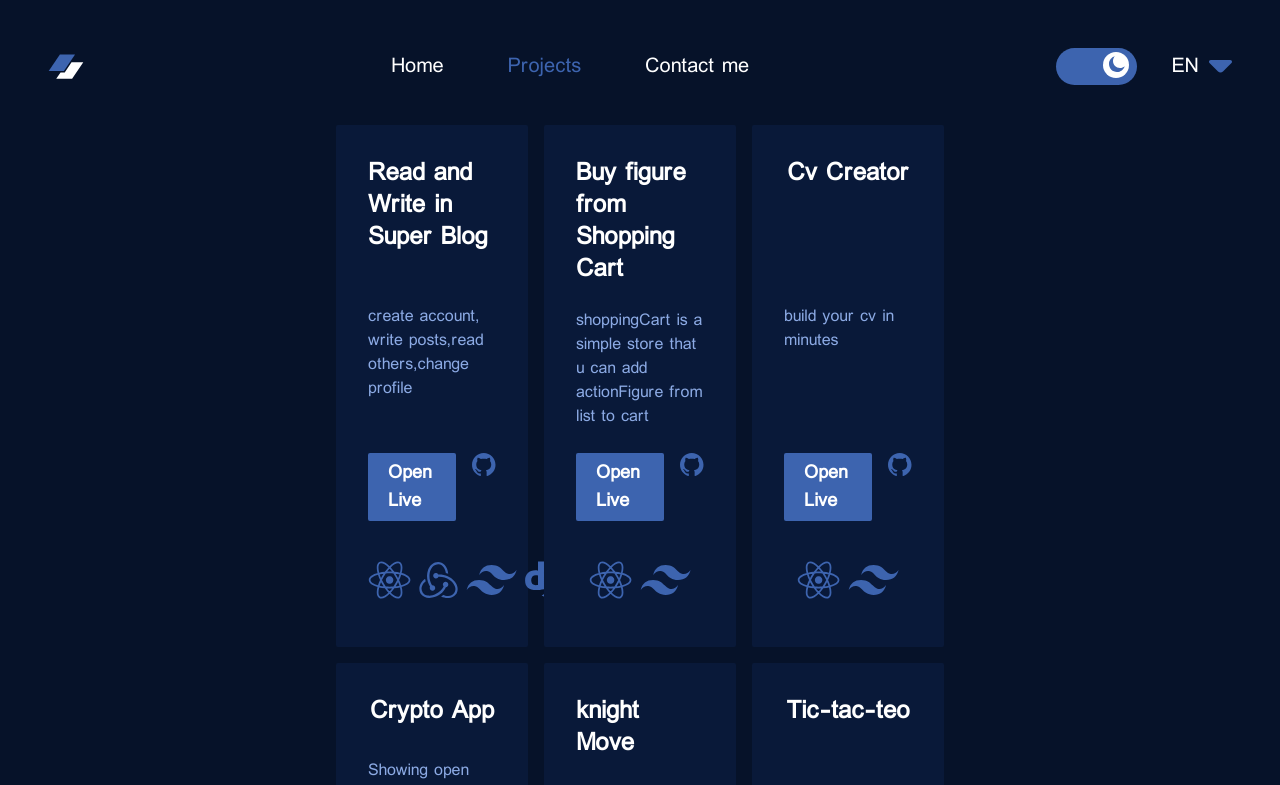
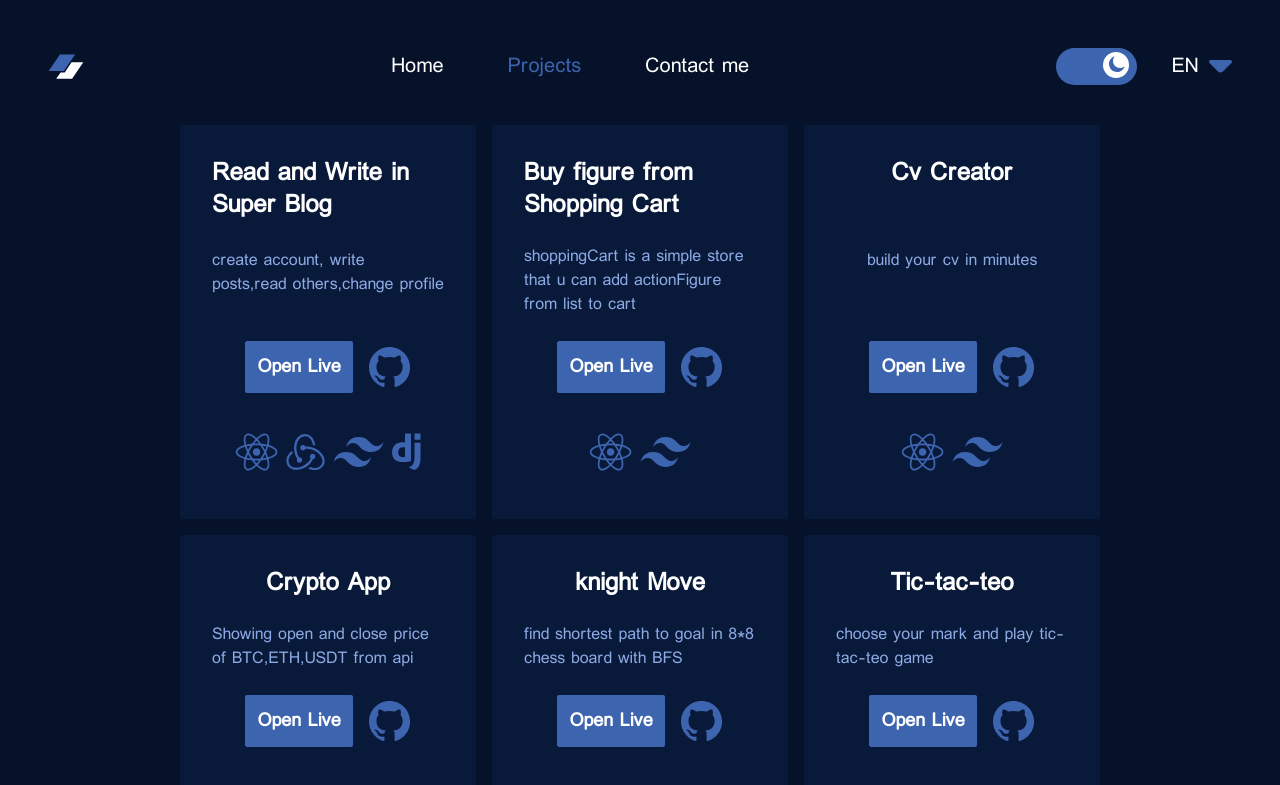
Before and after one commit to hamidrezatakloo/portfolio, a Next.js app: page /projects in a window 1280 px wide. Shown: the top 785 px of the page. Built offline with nearby package versions, Linux system fonts and the light colour scheme.

Commit message:
Set responsive projects page

```diff
--- a/src/components/Project.js
+++ b/src/components/Project.js
@@ -4,7 +4,7 @@ import { useContext } from "react";
 const Project = ({ info }) => {
   const { lang } = useContext(langContext);
   return (
-    <div className="bg-[#091939] flex flex-col gap-6 items-center p-8 rounded-[2px] sm:w-3/12">
+    <div className="bg-[#091939] flex flex-col gap-6 items-center p-8 rounded-[2px] sm:w-5/12 lg:w-3/12">
       <h2
         dir={lang === "FA" ? "rtl" : "ltr"}
         className="text-2xl font-bold text-white flex-1"
@@ -14,10 +14,10 @@ const Project = ({ info }) => {
       <p dir={lang === "FA" ? "rtl" : "ltr"} className="text-[#8CAAE4] flex-1">
         {info.desc[lang]}
       </p>
-      <div className="flex justify-around gap-4">
+      <div className="flex justify-center items-center gap-4">
         <a
           href={info.live}
-          className="bg-secondary text-white font-bold text-lg py-1.5 px-5 rounded-[2px]"
+          className="bg-secondary text-white font-bold text-lg p-3 rounded-[2px] text-center"
         >
           {lang === "FA" ? "بازدید کردن" : "Open Live"}
         </a>
--- a/src/pages/projects.js
+++ b/src/pages/projects.js
@@ -3,7 +3,7 @@ import projectData from "../projectData";
 const Projects = () => {
   return (
     <main className="flex-1 flex items-center">
-      <div className="px-8 flex flex-col sm:flex-row sm:flex-wrap sm:justify-center sm:w-8/12 mx-auto gap-4 py-10">
+      <div className="px-8 flex flex-col sm:flex-row sm:flex-wrap sm:justify-center 2xl:w-8/12 mx-auto gap-4 py-10">
         {projectData.map((pr, index) => (
           <Project key={index} info={pr} />
         ))}
```
